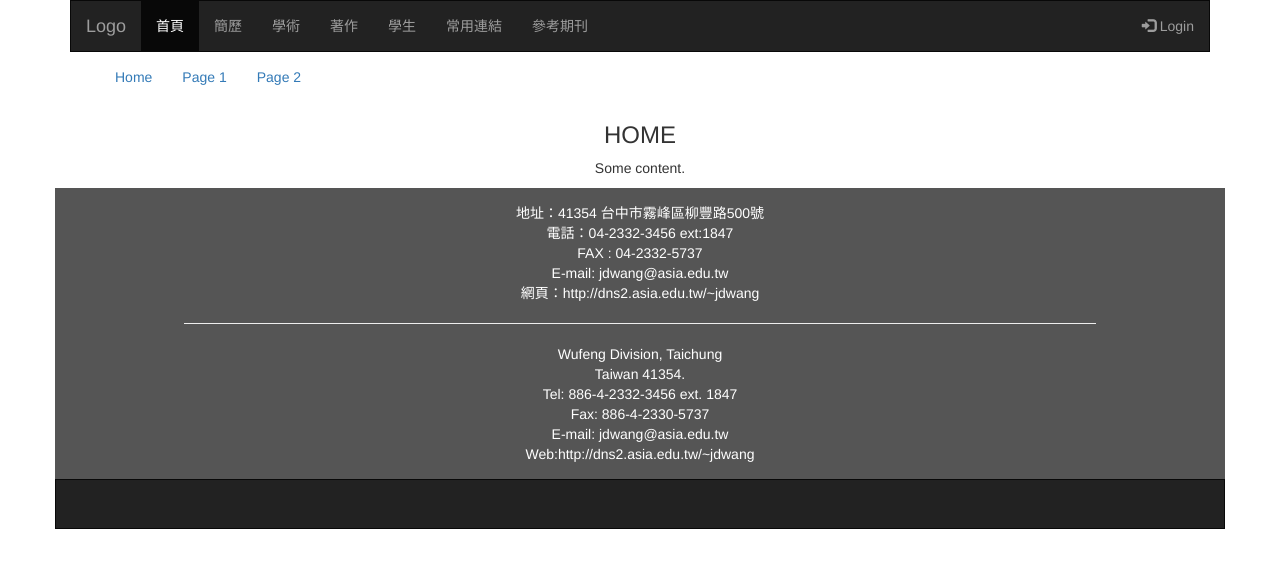
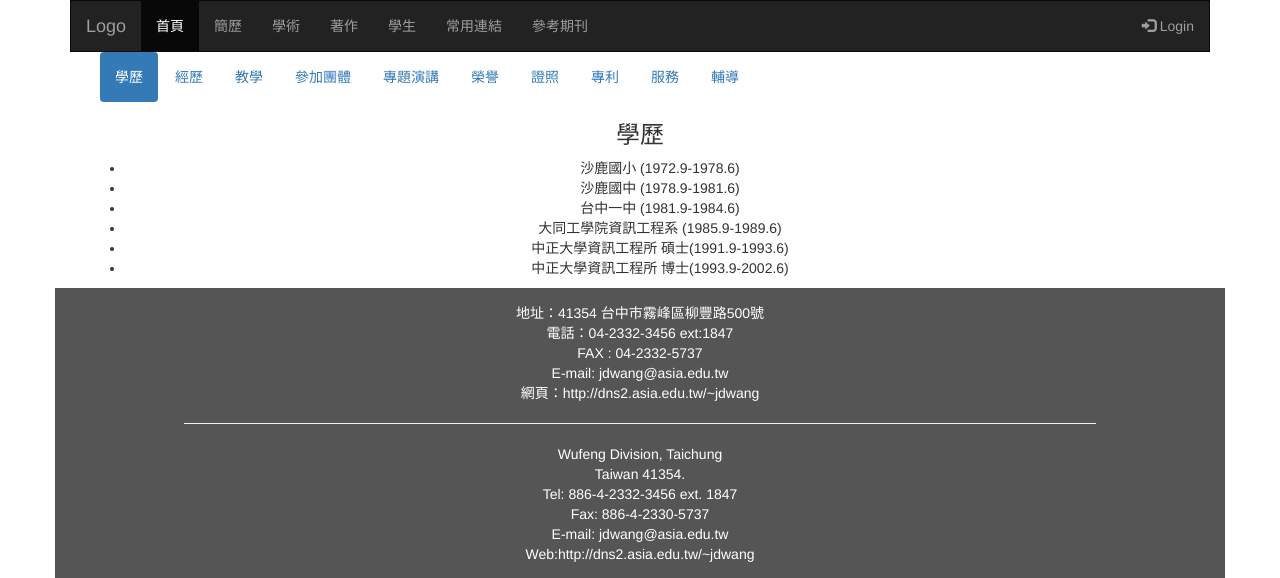
Before and after one commit to JoJoKTT/html-ex, a PHP site: page /Tweb/resume.html in a window 1280 px wide. Shown: the top 578 px of the page. Run offline with PHP 8.4, Linux system fonts and the light colour scheme; some libraries are stand-ins or nearby versions.

Commit message:
20171220

```diff
--- a/Tweb/actionlogin.php
+++ b/Tweb/actionlogin.php
@@ -2,10 +2,7 @@
 include('db_con_inc.php');
 
 $email = $_POST['email'];
-<<<<<<< HEAD
-$password = hash($_POST['password']);
-=======
-$password =hash("sha256", $_POST['password']);
+$password = sha1($_POST['password']);
 
 $sql = "SELECT * FROM member_table where username = '$id'";
 $result = mysqli_query($sql);
@@ -25,4 +22,3 @@ else
     echo '<meta http-equiv=REFRESH CONTENT=1;url=index.html>';
 }
 ?>
->>>>>>> a5a43951549e3802db4d677e921deddb0be2f355
--- a/Tweb/index.html
+++ b/Tweb/index.html
@@ -5,7 +5,7 @@
     <meta charset="utf-8">
     <meta name="viewport" content="width=device-width, initial-scale=1">
     <link rel="stylesheet" href="https://maxcdn.bootstrapcdn.com/bootstrap/3.3.7/css/bootstrap.min.css">
-    <link rel="stylesheet" type="text/css" href="/css/tweb.css">
+    <link rel="stylesheet" href="/css/tweb.css" charset="utf-8">
     <script src="https://ajax.googleapis.com/ajax/libs/jquery/3.2.1/jquery.min.js"></script>
     <script src="https://maxcdn.bootstrapcdn.com/bootstrap/3.3.7/js/bootstrap.min.js"></script>
     <style>
--- a/Tweb/resume.html
+++ b/Tweb/resume.html
@@ -5,6 +5,7 @@
     <meta charset="utf-8">
     <meta name="viewport" content="width=device-width, initial-scale=1">
     <link rel="stylesheet" href="https://maxcdn.bootstrapcdn.com/bootstrap/3.3.7/css/bootstrap.min.css">
+    <link rel="stylesheet" href="/css/table.css" charset="UTF-8">
     <script src="https://ajax.googleapis.com/ajax/libs/jquery/3.2.1/jquery.min.js"></script>
     <script src="https://maxcdn.bootstrapcdn.com/bootstrap/3.3.7/js/bootstrap.min.js"></script>
     <style>
@@ -80,26 +81,127 @@
                 <div class="container-fluid">
                     <div class="navbar-header">
                     </div>
-                    <ul class="nav navbar-nav" type="square">
-                        <li class="active"><a data-toggle="tab" href="#home">Home</a></li>
-                        <li><a data-toggle="tab" href="#menu1">Page 1</a></li>
-                        <li><a data-toggle="tab" href="#menu2">Page 2</a></li>
+                    <ul class="nav navbar-nav nav-pills" type="square">
+                        <li class="active"><a data-toggle="tab" href="#home">學歷</a></li>
+                        <li><a data-toggle="tab" href="#menu1">經歷</a></li>
+                        <li><a data-toggle="tab" href="#menu2">教學</a></li>
+                        <li><a data-toggle="tab" href="#menu3">參加團體</a></li>
+                        <li><a data-toggle="tab" href="#menu4">專題演講</a></li>
+                        <li><a data-toggle="tab" href="#menu5">榮譽</a></li>
+                        <li><a data-toggle="tab" href="#menu6">證照</a></li>
+                        <li><a data-toggle="tab" href="#menu7">專利</a></li>
+                        <li><a data-toggle="tab" href="#menu8">服務</a></li>
+                        <li><a data-toggle="tab" href="#menu9">輔導</a></li>
                     </ul>
                 </div>
             </nav>
             <div class="tab-content">
                 <div id="home" class="tab-pane fade in active">
-                    <h3>HOME</h3>
-                    <p>Some content.</p>
+                    <h3>學歷</h3>
+                    <ul>
+                        <li>沙鹿國小 (1972.9-1978.6)</li>
+                        <li>沙鹿國中 (1978.9-1981.6)</li>
+                        <li>台中一中 (1981.9-1984.6)</li>
+                        <li>大同工學院資訊工程系   (1985.9-1989.6)</li>
+                        <li>中正大學資訊工程所 碩士(1991.9-1993.6)</li>
+                        <li>中正大學資訊工程所 博士(1993.9-2002.6)</li>
+                    </ul>
                 </div>
                 <div id="menu1" class="tab-pane fade">
-                    <h3>Menu 1</h3>
-                    <p>Some content in menu 1.</p>
+                    <h3>經歷</h3>
+                    <ul>
+                        <li>1988.5  -1989.5  大同公司 網路組工讀</li>
+                        <li>1989.7  -1991.5  預官第39期步兵排長 (陸軍步校（受訓）)(陸軍官校（資訊中心少尉教官）)</li>
+                        <li>1997.2  -1997.5  第28屆全國大專運動會資訊組 測試規劃負責人</li>
+                        <li>1999.12 -2000.4  網路資料庫、程式設計班講師(青輔會委託中正大學辦理，共三梯次)</li>
+                        2002.8  -2003.1  澎湖技術學院 電算中心 系統作業與支援組 組長</li>
+                    </ul>
                 </div>
                 <div id="menu2" class="tab-pane fade">
-                    <h3>Menu 2</h3>
+                    <h3>教學</h3>
+                    <div class="table-responsive">
+                    <table class="table table-bordered table-hover">
+                        <tr>
+                            <td>專任副教授</td>
+                            <td>亞洲大學</td>
+                            <td>2014.8 - 至今</td>
+                            <td>null</td>
+                        </tr>
+                        <tr>
+                            <td>專任助理教授</td>
+                            <td>亞洲大學</td>
+                            <td>2005.8 - 2014.7</td>
+                            <td>18學期</td>
+                        </tr>
+                        <tr>
+                            <td>專任助理教授</td>
+                            <td>臺中健康暨管理學院</td>
+                            <td>2003.2.1 - 2005.7</td>
+                            <td>5 學期</td>
+                        </tr>
+                        <tr>
+                            <td>專任講師</td>
+                            <td>澎湖技術學院</td>
+                            <td>2000.8.1 -  2003.1.31</td>
+                            <td>5 學期</td>
+                        </tr>
+                        <tr>
+                            <td rowspan="5">專任講師</td>
+                            <td>中正大學</td>
+                            <td>1995.8.1 - 1997.1.31<br>1997.8.1 - 1998.1.31<br>1998.8.1 - 2001.1.31</td>
+                            <td>9 學期</td>
+                        </tr>
+                        <tr>
+                            <td>中國醫藥學院</td>
+                            <td>1997.9 - 1999.7 </td>
+                            <td>4 學期</td>
+                        </tr>
+                        <tr>
+                            <td>協志高職</td>
+                            <td>1996.9 - 1998.2 </td>
+                            <td>3 學期</td>
+                        </tr>
+                        <tr>
+                            <td>勤益工專</td>
+                            <td>1996.8.1 - 1997.1.31<br>1997.8.1 - 1998.1.31 </td>
+                            <td>2 學期</td>
+                        </tr>
+                        <tr>
+                            <td>台灣體育學院</td>
+                            <td>1998.8.1 - 1999.1.31</td>
+                            <td>3 學期</td>
+                        </tr>
+                    </table>
+                    </div>
+                </div>
+                <div id="menu3" class="tab-pane fade">
+                    <h3>參加團體</h3>
                     <p>Some content in menu 2.</p>
                 </div>
+                <div id="menu4" class="tab-pane fade">
+                    <h3>專題演講</h3>
+                    <p>Some content in menu 2.</p>
+                </div>
+                <div id="menu5" class="tab-pane fade">
+                    <h3>榮譽</h3>
+                    <p>Some content in menu 2.</p>
+                </div>
+                <div id="menu6" class="tab-pane fade">
+                    <h3>證照</h3>
+                    <p>Some content in menu 2.</p>
+                </div>
+                <div id="menu7" class="tab-pane fade">
+                    <h3>專利</h3>
+                    <p>Some content in menu 2.</p>
+                </div>
+                <div id="menu8" class="tab-pane fade">
+                    <h3>服務</h3>
+                    <p>Some content in menu 2.</p>
+                </div>
+                <div id="menu9" class="tab-pane fade">
+                <h3>輔導</h3>
+                <p>Some content in menu 2.</p>
+            </div>
             </div>
 
         </div>
--- a/css/tweb.css
+++ b/css/tweb.css
@@ -90,7 +90,7 @@
     background: #fff;
     border: 1px solid #d9d9d9;
     border-top: 1px solid #c0c0c0;
-    /* border-radius: 2px; */
+     border-radius: 2px;
     padding: 0 8px;
     box-sizing: border-box;
     -moz-box-sizing: border-box;
```
Also changed, not shown: css/table.css (added, +61 -0 lines).
